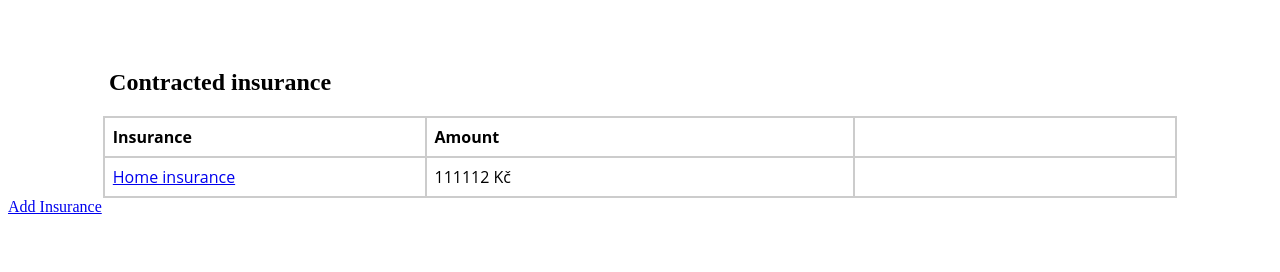
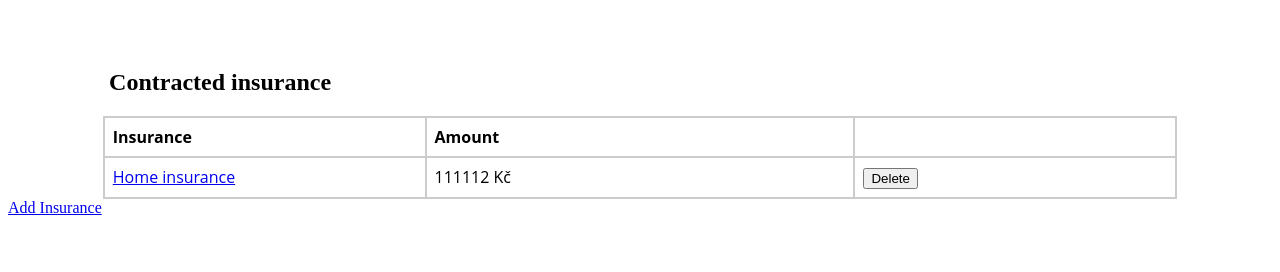
Before and after one commit to PetrLegen88/Insured-Evidence-Django, a Django app: page /insured/3/ in a window 1280 px wide. Shown: the part 355-627 px from the top of the page. Run offline with Django 4.2, Linux system fonts and the light colour scheme; data comes from the database, SQL or seed files in the repository; both versions use the stored data as it was after the commit.

Commit message:
Implement delete_insurance view and add button to insured_detail.html.

```diff
--- a/Evidence_pojistnych_udalosti/urls.py
+++ b/Evidence_pojistnych_udalosti/urls.py
@@ -34,4 +34,5 @@ urlpatterns = [
     path('insurance/<int:insurance_id>/', views.insurance_detail, name='insurance_detail'),
     path('delete_insured/<int:insured_id>/', views.delete_insured, name='delete_insured'),
     path('insureds/edit/<int:insured_id>/', views.edit_insured, name='edit_insured'),
-] + static(settings.STATIC_URL, document_root=settings.STATIC_ROOT)
+    path('delete_insurance/<int:insurance_id>/', views.delete_insurance, name='delete_insurance'),
+    ] + static(settings.STATIC_URL, document_root=settings.STATIC_ROOT)
--- a/evidence/templates/insured_detail.html
+++ b/evidence/templates/insured_detail.html
@@ -40,7 +40,12 @@
                 <tr>
                     <td><a href="{% url 'insurance_detail' insurance_id=policy.id %}">{{ policy.get_type_display }}</a></td>
                     <td>{{ policy.amount }} Kč</td>
-                    <td></td>
+                  <td>
+                        <form method="post" action="{% url 'delete_insurance' insurance_id=policy.id %}">
+                        {% csrf_token %}
+                            <button type="submit" class="delete-button" onclick="return confirm('Are you sure you want to delete this insurance?')">Delete</button>
+                        </form>
+                    </td>
                 </tr>
             {% endfor %}
             </tbody>
--- a/evidence/views.py
+++ b/evidence/views.py
@@ -85,3 +85,10 @@ def edit_insured(request, insured_id):
         form = InsuredForm(instance=insured)
 
     return render(request, 'edit_insured.html', {'form': form})
+
+
+def delete_insurance(request, insurance_id):
+    insurance = Insurance.objects.get(pk=insurance_id)
+    insured_id = insurance.insurance.first().id
+    insurance.delete()
+    return redirect('insured_detail', insured_id=insured_id)
```
Also changed, not shown: db.sqlite3.
